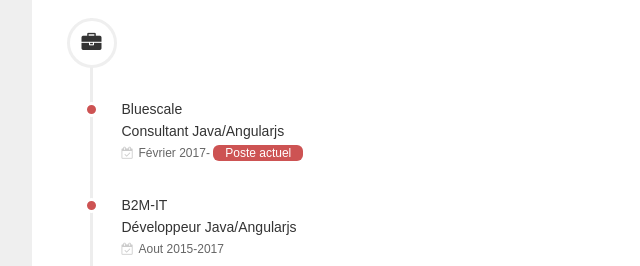
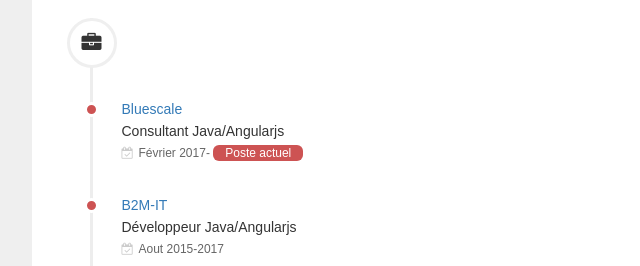
Before and after one commit to omarouen/omarouen.github.io, a website: page index.html in a window 1280 px wide. Shown: the part 1990-2256 px from the top of the page, 331-971 px from the left. Drawn offline with nearby package versions, Linux system fonts and the light colour scheme.

Commit message:
Update index.html

```diff
--- a/index.html
+++ b/index.html
@@ -497,7 +497,7 @@
 						     <!--Experience-->
                                                 <div class="exp">
                                                     <div class="hgroup">
-							<h4>Bluescale</h4>
+							<h4><a href="http://www.bluescale.com">Bluescale</a></h4>
                                                         <h4>Consultant Java/Angularjs </h4>
                                                         <h6><i class="fa fa-calendar-check-o" aria-hidden="true"></i>Février
                                                             2017- <span
@@ -510,7 +510,7 @@
                                                 <!--Experience-->
                                                 <div class="exp">
                                                     <div class="hgroup">
-							    <h4>B2M-IT</h4>
+							    <h4><a href="http://b2m-it.com/">B2M-IT</a></h4>
                                                         <h4>Développeur Java/Angularjs </h4>
                                                         <h6><i class="fa fa-calendar-check-o" aria-hidden="true"></i>Aout
                                                             2015-2017</h6>
```
